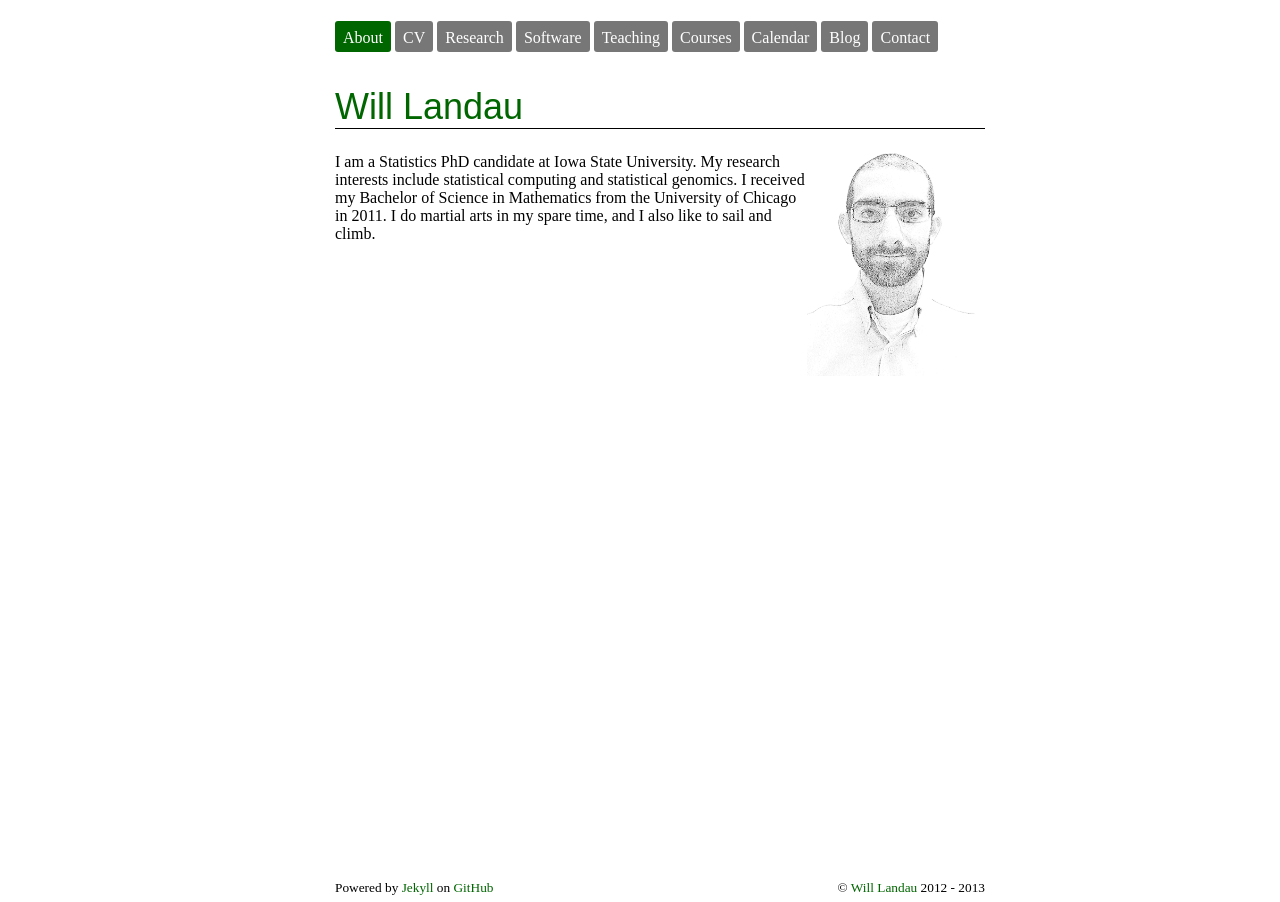
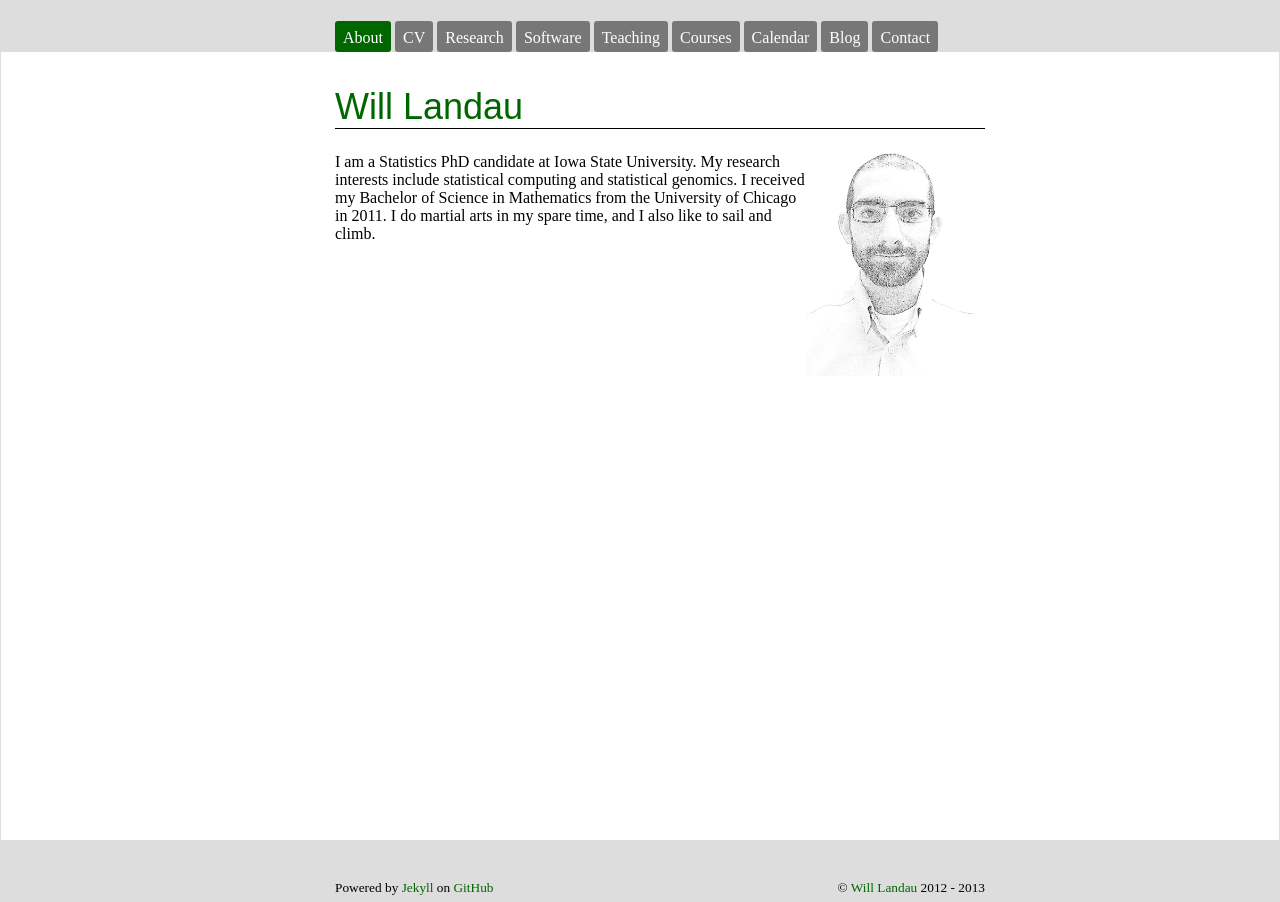
Before and after one commit to wlandau/wlandau.github.io, a Jekyll site: the page built from index.html, in a window 1280 px wide. Built offline with Jekyll 4.4.1, drawn with Linux system fonts in a browser that asks for light colours; nearby versions of some CDN libraries.

```diff
--- a/css/wml-custom.css
+++ b/css/wml-custom.css
@@ -7,7 +7,7 @@
 
 html{
   height: 100%;
-  background: 1px solid #DDDDDD;
+  background: #DDDDDD;
 }
 
 h1, h2, h3, h4{
```
